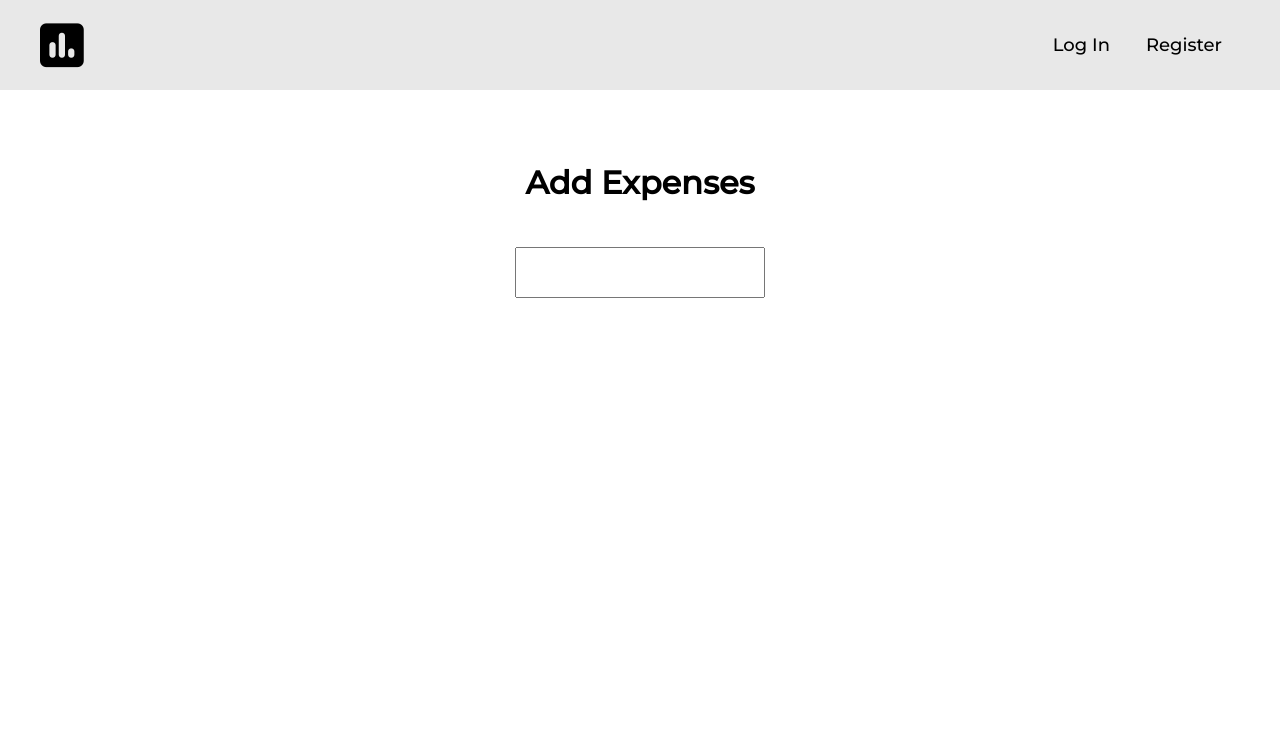
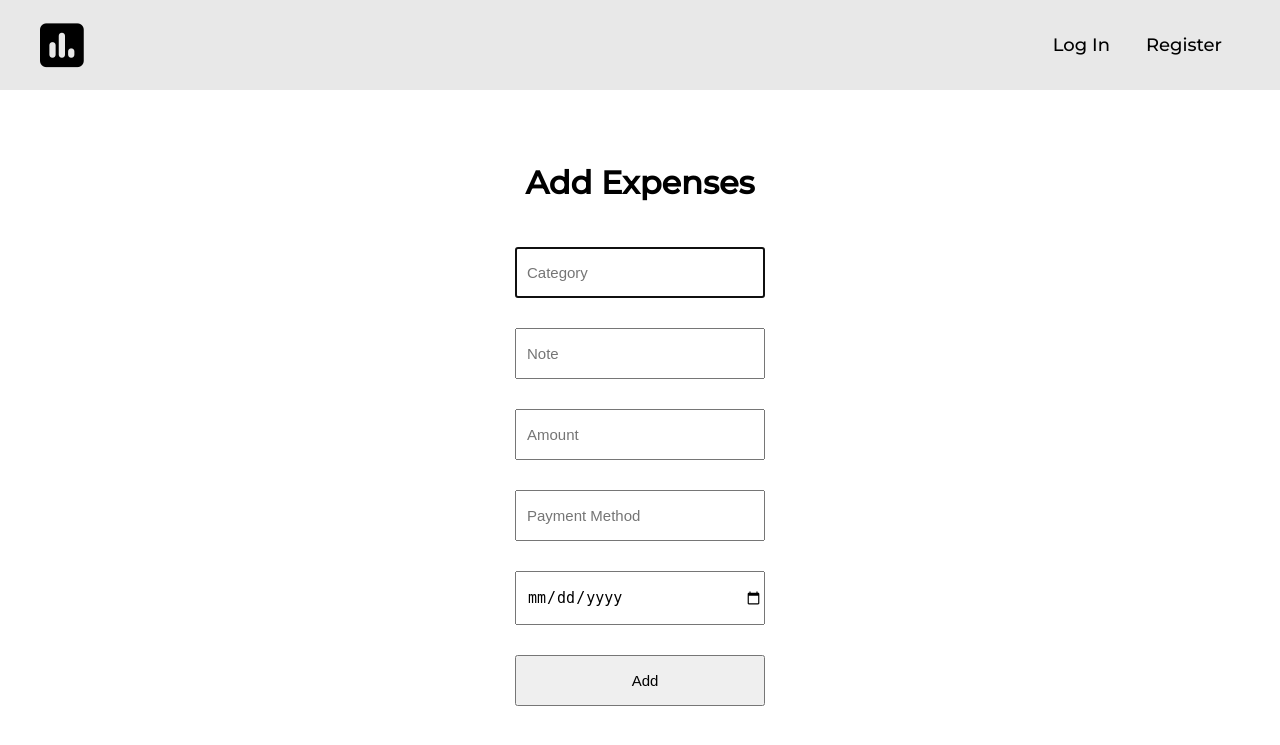
Before and after one commit to ChemaRapariz/expense-tracker, a Flask app: template templates/add.html in a window 1280 px wide. Shown: the top 745 px of the page. Run offline with Flask 3, Linux system fonts and the light colour scheme; the template is opened without the code that fills it, so the values that code supplies are empty; some libraries are stand-ins or nearby versions.

Commit message:
Add section improved and add route included in app.py

```diff
--- a/app.py
+++ b/app.py
@@ -156,3 +156,15 @@ def logout():
 
     flash("You have been logged out")
     return redirect("/login")
+
+@app.route('/add', methods=["GET", "POST"])
+@login_required
+def add():
+    if request.method == "POST":
+
+        # Flash expense added message
+        flash("Expense added successfully!")
+
+        return redirect("/add")
+    else:
+        return render_template("add.html")
--- a/static/styles.css
+++ b/static/styles.css
@@ -77,7 +77,7 @@ main {
     margin-left: auto;
 }
 .section-table {
-    flex-basis: 50%;
+    flex-basis: 60%;
 }
 table {
     margin-top: 20px;
@@ -85,7 +85,7 @@ table {
     width: 100%;
 }
 .section-expenses {
-    flex-basis: 50%;
+    flex-basis: 40%;
 }
 
 td,th {
--- a/templates/add.html
+++ b/templates/add.html
@@ -7,6 +7,11 @@ Add
 {% block main %}
     <h1>Add Expenses</h1>
     <form action="/add" method="post">
-        <input required name="">
+        <input required name="type" placeholder="Category" autocomplete="off" type="text" autofocus>
+        <input name="note" placeholder="Note" autocomplete="off" type="text">
+        <input name="amount" placeholder="Amount" autocomplete="off" required type="number">
+        <input name="payment_method" placeholder="Payment Method" autocomplete="off" required type="text">
+        <input name="date" placeholder="Date" autocomplete="off" required type="date">
+        <input type="submit" value="Add">
     </form>
 {% endblock %}
--- a/templates/layout.html
+++ b/templates/layout.html
@@ -20,7 +20,7 @@
         <!-- Log In Required Navigation -->
         <div class="div-nav-login">
             <nav>
-                <i class="fa-solid fa-square-poll-vertical"></i>
+                <a href="/" style="text-decoration: none; color: black;"><i class="fa-solid fa-square-poll-vertical"></i></a>
                 {% if session["username"] %}
                     <ul>
                         <li><a href="/logout">Log Out</a></li>
```
